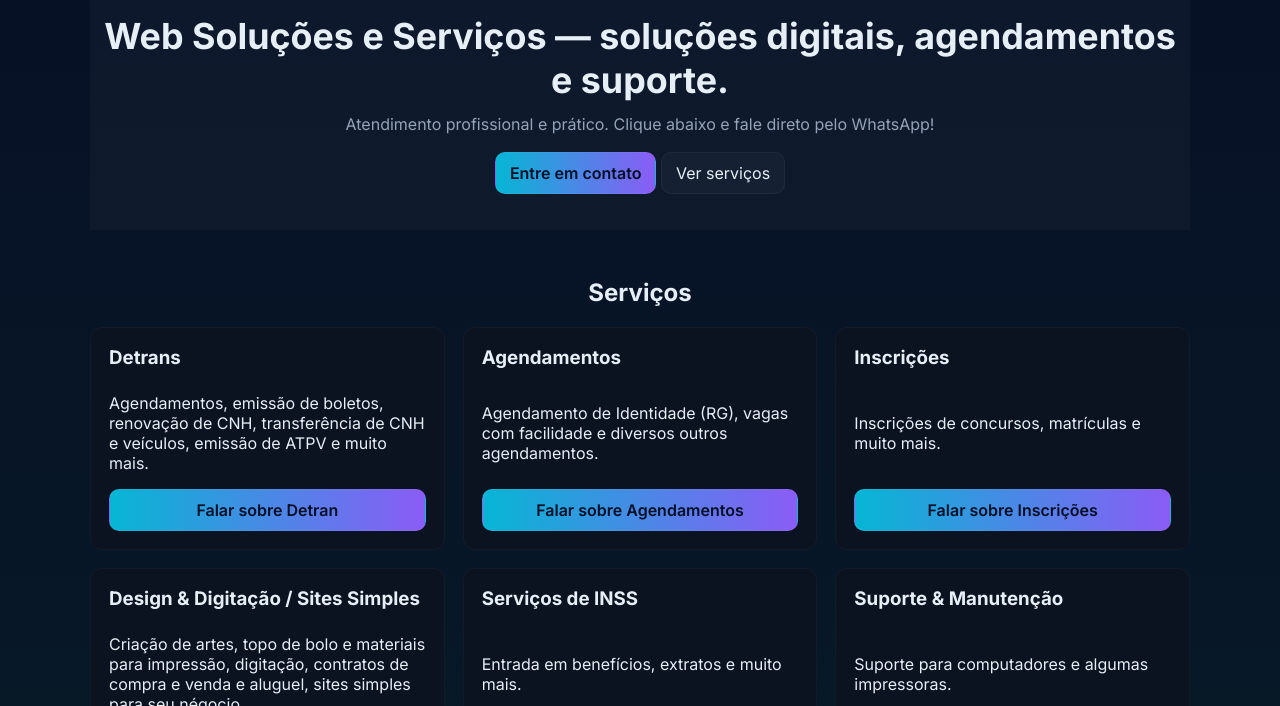
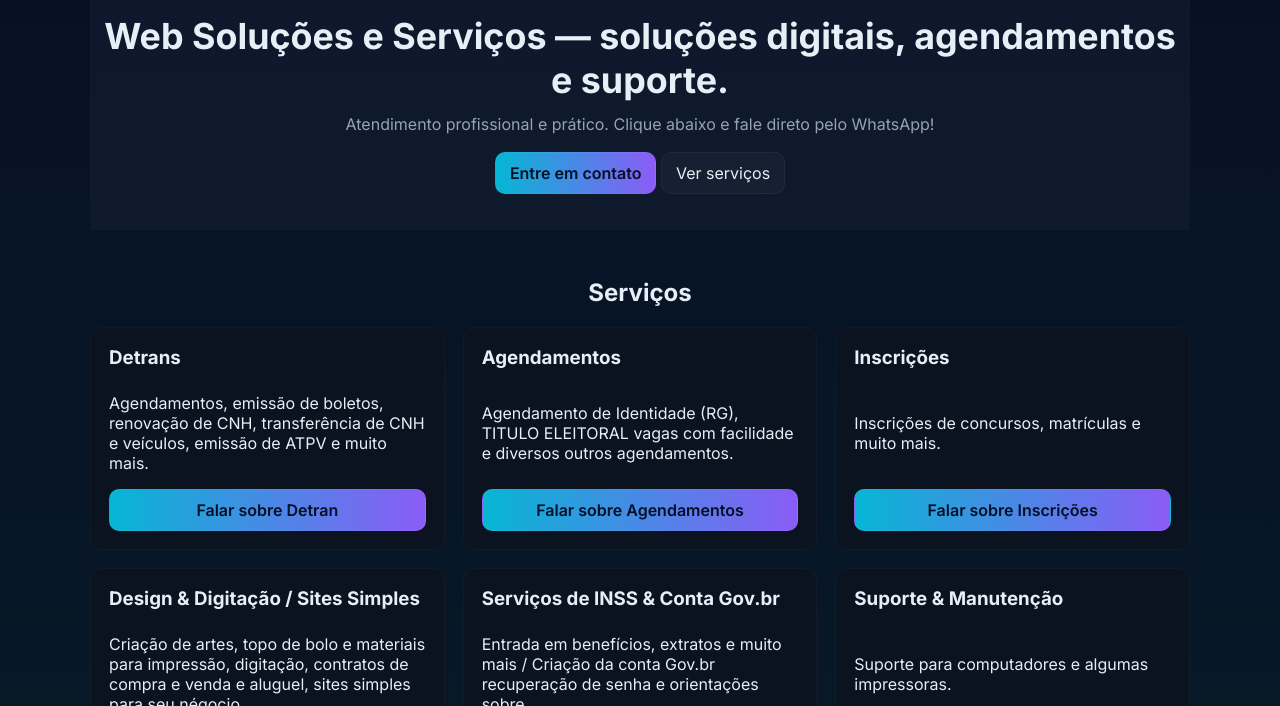
Before and after one commit to weslksj2016-ui/websolucoes, a plain HTML site: page index.html in a window 1280 px wide. Shown: the part 94-800 px from the top of the page. Drawn offline with Linux system fonts and the light colour scheme.

Commit message:
Update index.html

```diff
--- a/index.html
+++ b/index.html
@@ -90,7 +90,7 @@
           </article>
           <article class="card">
             <h3>Agendamentos</h3>
-            <p class="muted"> Agendamento de Identidade (RG), vagas com facilidade e diversos outros agendamentos.</p>
+            <p class="muted"> Agendamento de Identidade (RG), TITULO ELEITORAL vagas com facilidade e diversos outros agendamentos.</p>
             <a class="btn primary" href="https://wa.me/5587981586488?text=Olá%20Wesley!%20Preciso%20de%20ajuda%20com%20agendamentos." target="_blank">Falar sobre Agendamentos</a>
           </article>
           <article class="card">
@@ -104,8 +104,8 @@
             <a class="btn primary" href="https://wa.me/5587981586488?text=Olá%20Wesley!%20Quero%20criar%20artes%20ou%20materiais%20gráficos." target="_blank">Falar sobre Design</a>
           </article>
           <article class="card">
-            <h3>Serviços de INSS</h3>
-            <p class="muted">Entrada em benefícios, extratos e muito mais.</p>
+            <h3>Serviços de INSS & Conta Gov.br</h3>
+            <p class="muted">Entrada em benefícios, extratos e muito mais /  Criação da conta Gov.br recuperação de senha e orientações sobre.</p>
             <a class="btn primary" href="https://wa.me/5587981586488?text=Olá%20Wesley!%20Preciso%20de%20ajuda%20com%20serviços%20do%20INSS." target="_blank">Falar sobre INSS</a>
           </article>
           <article class="card">
```
